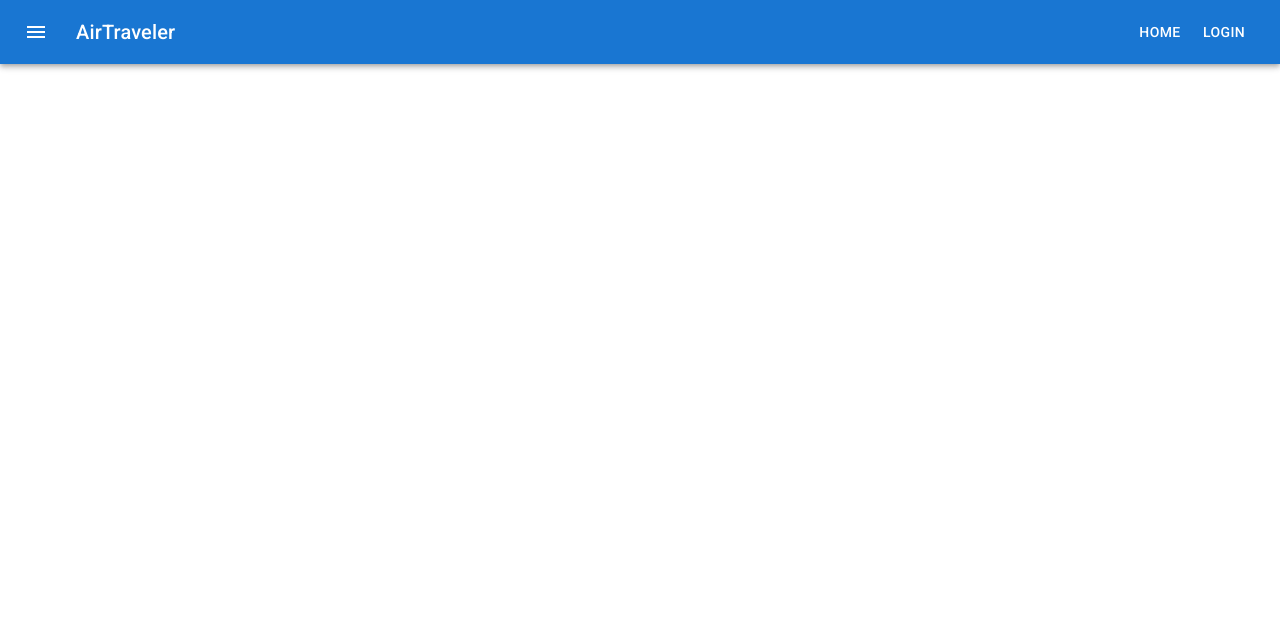
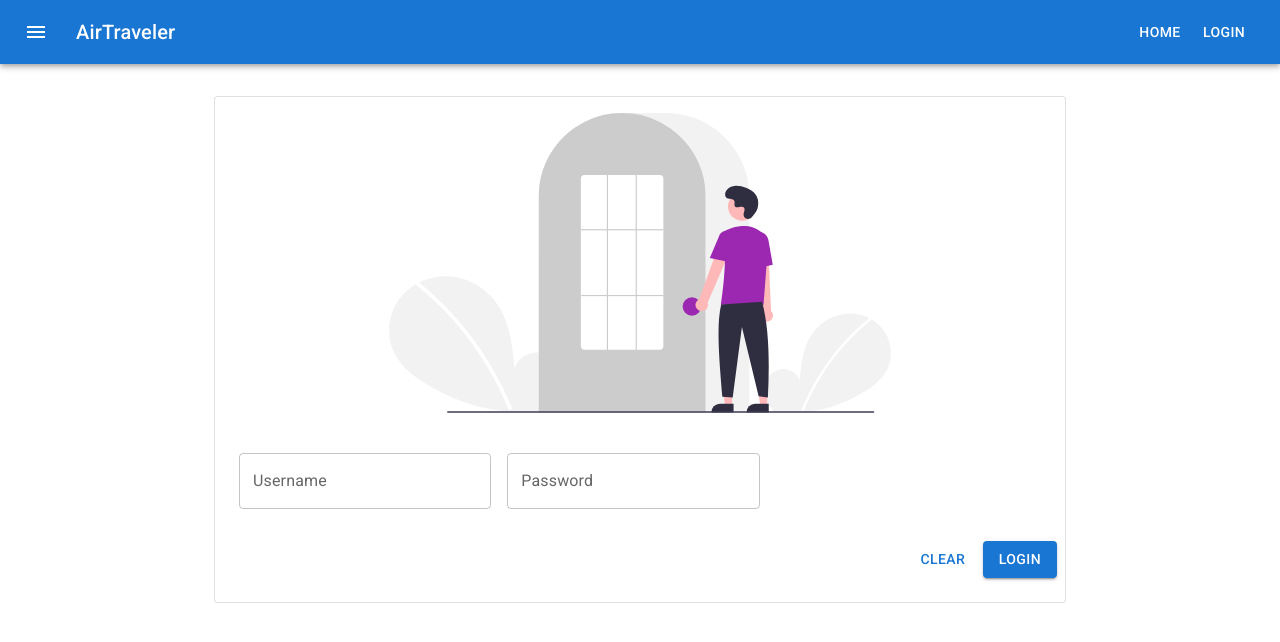
Before and after one commit to jessej-samuel/air-traveler, a React (Create React App) app: page /login in a window 1280 px wide. Shown: the top 642 px of the page. Built offline with nearby package versions, Linux system fonts and the light colour scheme.

Commit message:
Feat: Added Login page

```diff
--- /dev/null
+++ b/src/components/Login.js
@@ -0,0 +1,63 @@
+import {
+  Box,
+  Button,
+  Container,
+  Paper,
+  Typography,
+  Card,
+  TextField,
+  CardActions,
+  CardContent,
+  CssBaseline,
+  CardMedia,
+  useTheme,
+} from "@mui/material";
+import { ReactComponent as LoginSvg } from "../assets/login.svg";
+
+const Login = () => {
+  const theme = useTheme();
+  return (
+    <Container maxWidth="md">
+      <Card
+        sx={{ paddingBottom: 2, marginTop: 4 }}
+        variant="outlined"
+        component="form"
+      >
+        <CardMedia>
+          <Box sx={{ display: "flex", justifyContent: "center", my: 2 }}>
+            <LoginSvg height={300} fill={theme.palette.secondary.main} />
+          </Box>
+        </CardMedia>
+        <CardContent>
+          <Box
+            sx={{
+              "& > :not(style)": { m: 1, width: "25ch" },
+            }}
+          >
+            <TextField
+              id="outlined-basic"
+              label="Username"
+              variant="outlined"
+            />
+            <TextField
+              id="outlined-basic"
+              label="Password"
+              type={"password"}
+              variant="outlined"
+            />
+          </Box>
+        </CardContent>
+        <CardActions sx={{ display: "flex", justifyContent: "right" }}>
+          <Button variant="text" type="reset">
+            Clear
+          </Button>
+          <Button variant="contained" type="submit">
+            Login
+          </Button>
+        </CardActions>
+      </Card>
+    </Container>
+  );
+};
+
+export default Login;
--- a/src/index.js
+++ b/src/index.js
@@ -6,6 +6,7 @@ import reportWebVitals from "./reportWebVitals";
 import { BrowserRouter, Routes, Route } from "react-router-dom";
 import Navbar from "./components/Navbar";
 import Dashboard from "./components/Dashboard";
+import Login from "./components/Login";
 
 const root = ReactDOM.createRoot(document.getElementById("root"));
 root.render(
@@ -14,7 +15,7 @@ root.render(
       <Navbar />
       <Routes>
         <Route path="/" element={<App />} />
-        <Route path="dashboard" element={<Dashboard />} />
+        <Route path="login" element={<Login />} />
       </Routes>
     </BrowserRouter>
   </React.StrictMode>
```
Also changed, not shown: src/assets/login.svg (added).
